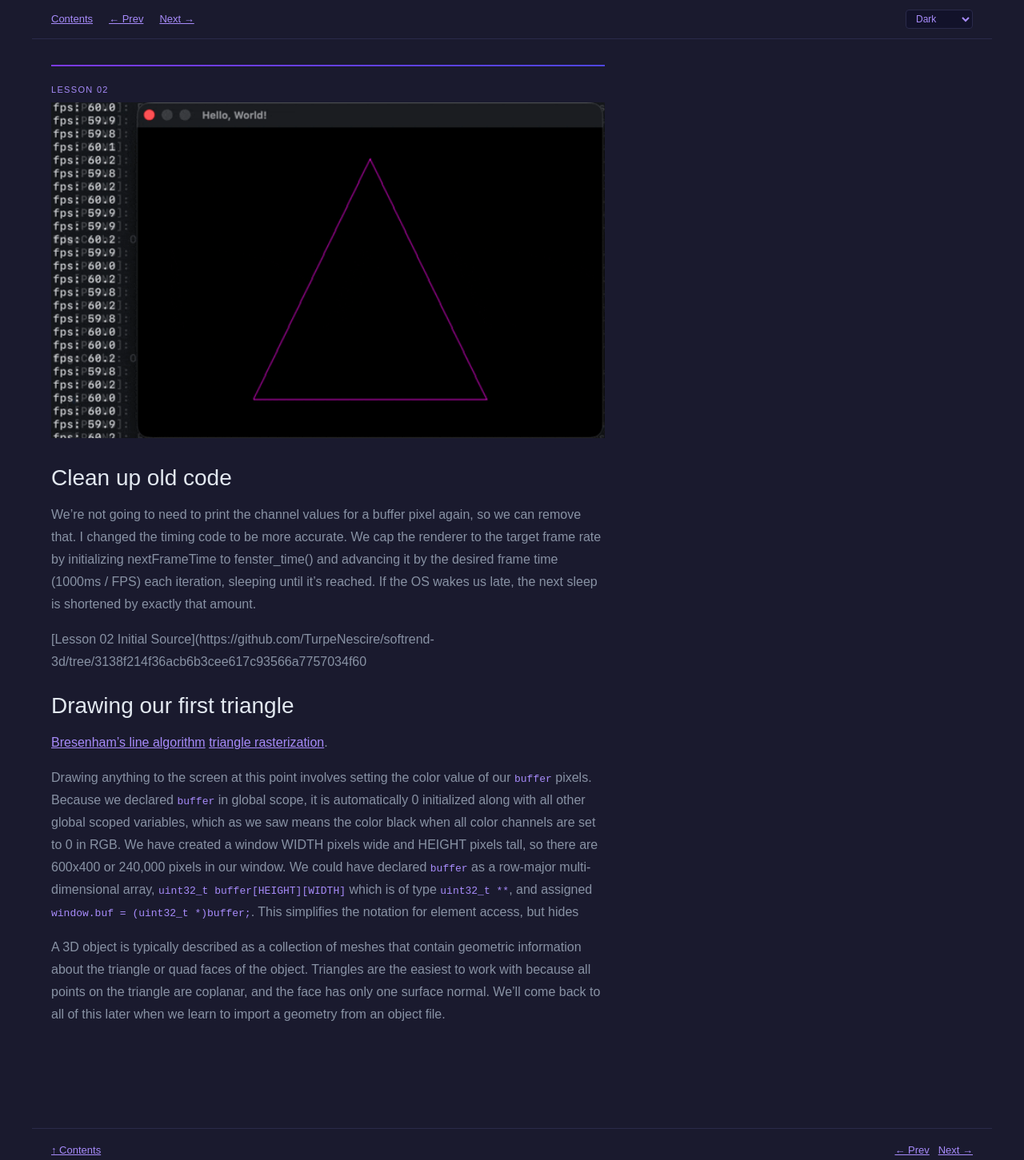
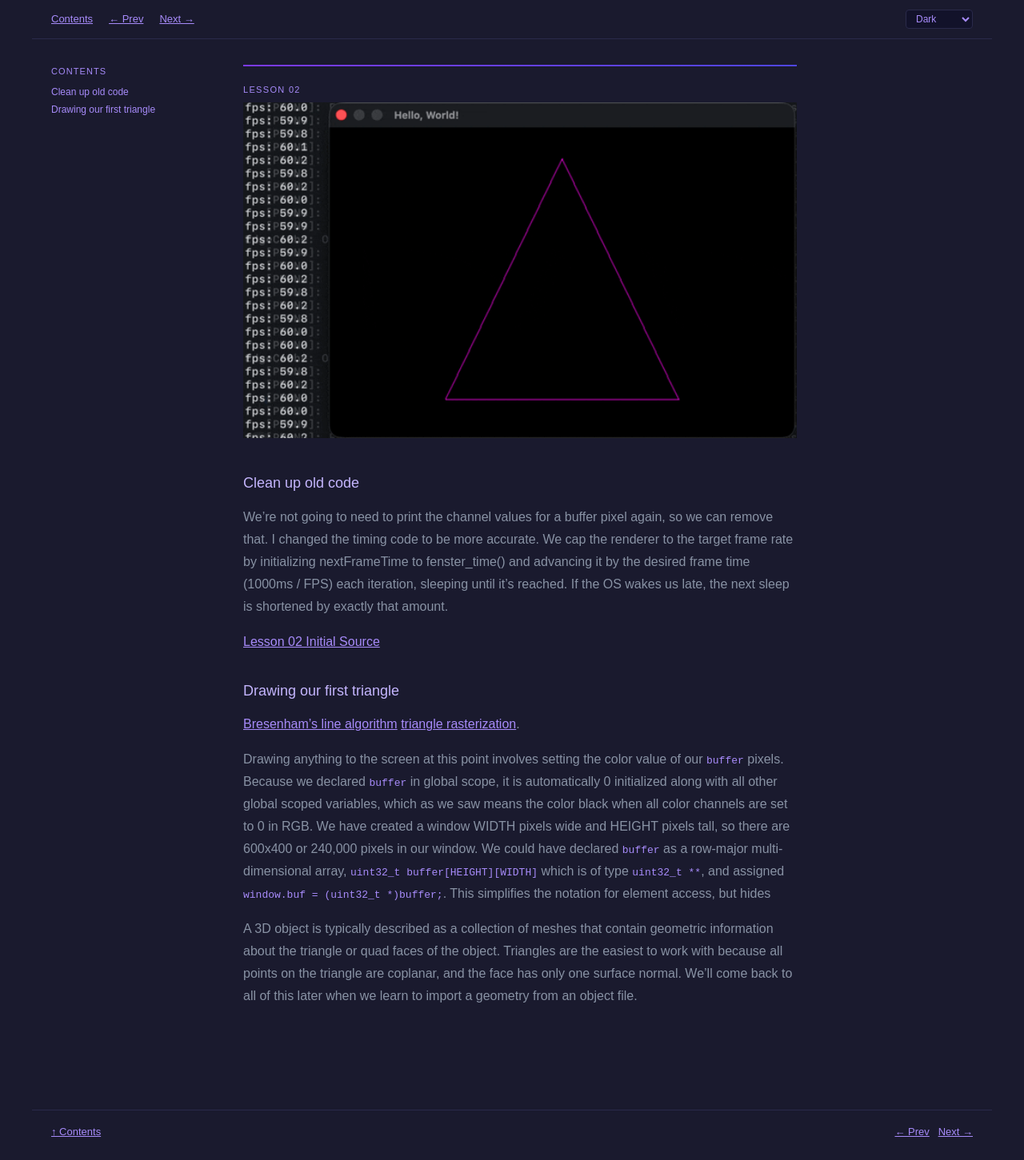
Before and after one commit to TurpeNescire/softrend-3d, a Jekyll site: the page built from docs/lesson_02.md, in a window 1280 px wide. Shown: the whole page at 80% size. Built offline with Jekyll 4.4.1, drawn with Linux system fonts in a browser that asks for light colours; after the commit the page ends 1428 px from its top, so only the background shows below that.

Commit message:
lesson 2 update

```diff
--- a/docs/lesson_02.md
+++ b/docs/lesson_02.md
@@ -8,12 +8,12 @@ next_lesson: /lesson_03
 
 ![Lesson 02 Animated Triangle]({{ '/images/lesson_02_animated_triangle.gif' | relative_url }}){: width="100%"}
 
-# Clean up old code
+## Clean up old code
 We're not going to need to print the channel values for a buffer pixel again, so we can remove that. I changed the timing code to be more accurate. We cap the renderer to the target frame rate by initializing nextFrameTime to fenster_time() and advancing it by the desired frame time (1000ms / FPS) each iteration, sleeping until it's reached. If the OS wakes us late, the next sleep is shortened by exactly that amount.
 
-[Lesson 02 Initial Source](https://github.com/TurpeNescire/softrend-3d/tree/3138f214f36acb6b3cee617c93566a7757034f60
+[Lesson 02 Initial Source](https://github.com/TurpeNescire/softrend-3d/tree/3138f214f36acb6b3cee617c93566a7757034f60)
 
-# Drawing our first triangle
+## Drawing our first triangle
 
 [Bresenham's line algorithm](https://en.wikipedia.org/wiki/Bresenham's_line_algorithm)
 [triangle rasterization](https://en.wikipedia.org/wiki/Rasterisation#3D_images).
```
